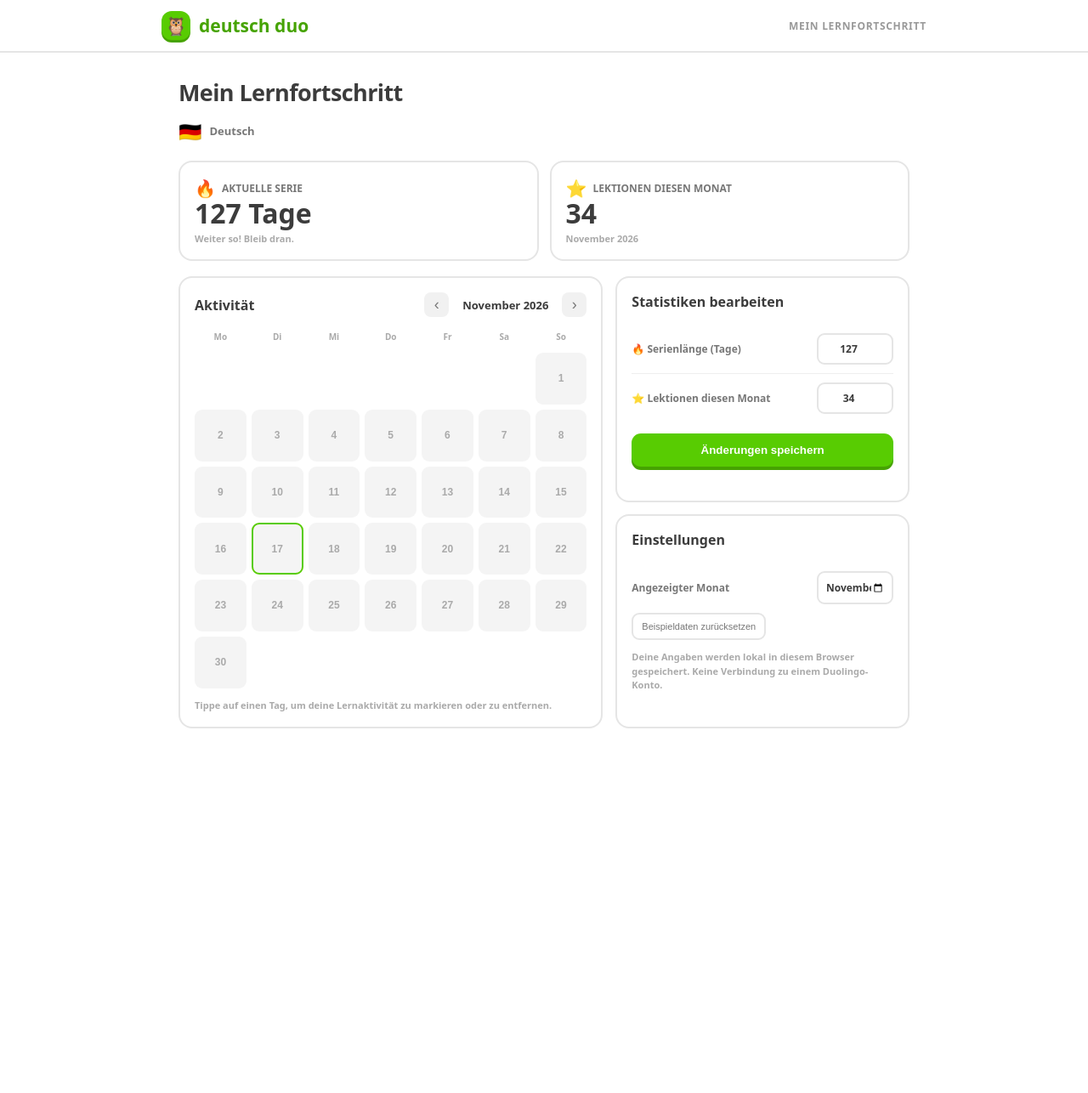
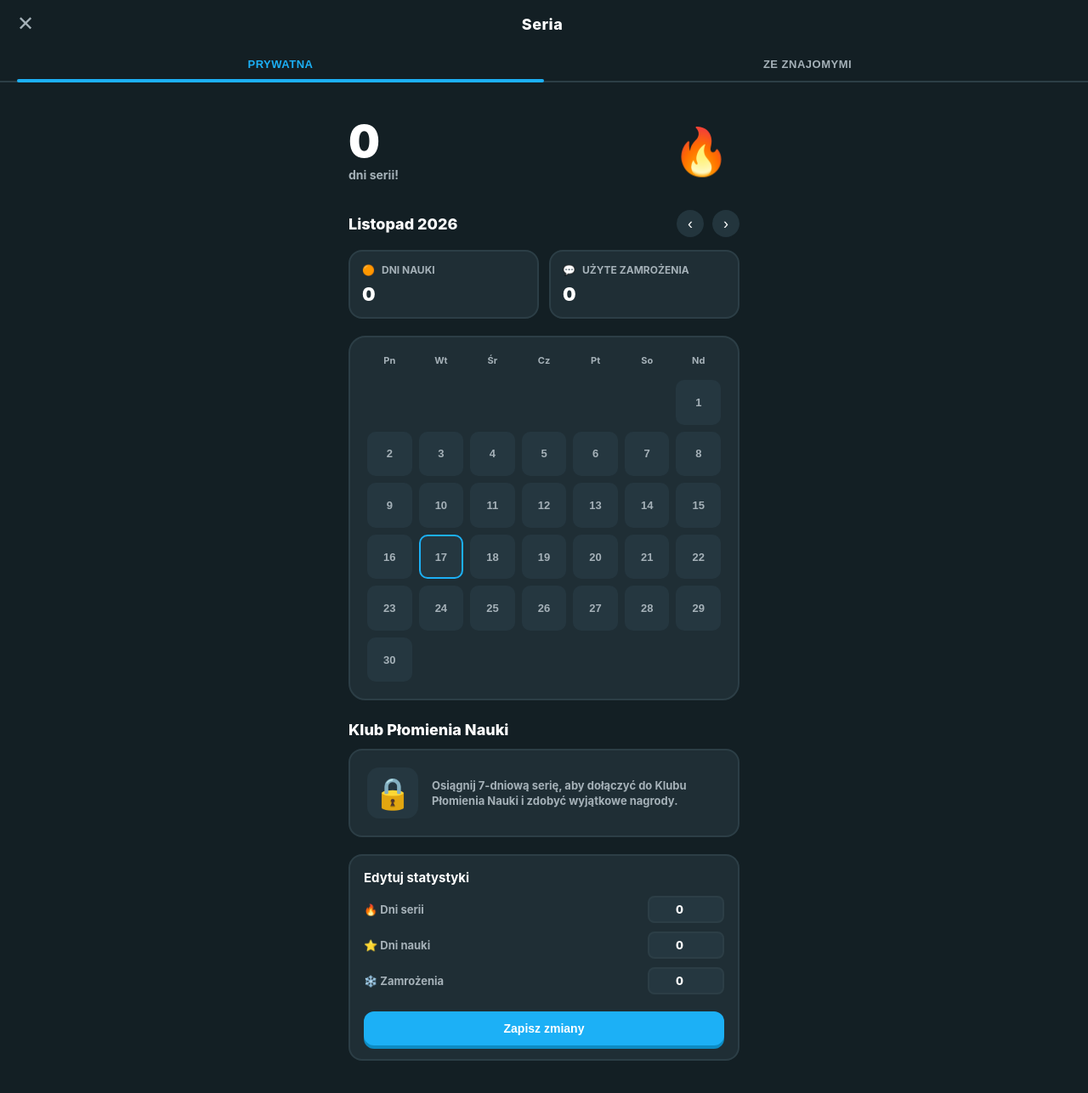
Before and after one commit to wojtowu/deutsch-duo, a plain HTML site: page index.html in a window 1280 px wide. Shown: the whole page at 85% size. Before the commit the page ends 917 px from the top, so only its background shows below. Drawn offline with Linux system fonts and the light colour scheme.

Commit message:
Add files via upload

```diff
--- a/index.html
+++ b/index.html
@@ -1,59 +1,494 @@
 <!doctype html>
-<html lang="de">
+<html lang="pl">
 <head>
-<meta charset="utf-8"><meta name="viewport" content="width=device-width,initial-scale=1,viewport-fit=cover">
-<meta name="theme-color" content="#58cc02"><title>Deutsch — Lernfortschritt</title>
+<meta charset="utf-8">
+<meta name="viewport" content="width=device-width,initial-scale=1,viewport-fit=cover">
+<meta name="theme-color" content="#131f24">
+<title>Seria — Deutsch Duo</title>
 <style>
-:root{--g:#58cc02;--gd:#46a302;--ink:#3c3c3c;--muted:#999;--line:#e5e5e5;--pale:#f6f6f6}
-*{box-sizing:border-box}body{margin:0;background:#fff;color:var(--ink);font-family:Nunito,"Arial Rounded MT Bold",system-ui,-apple-system,sans-serif;font-weight:750}
-.top{height:62px;border-bottom:2px solid var(--line);display:flex;align-items:center;justify-content:space-between;padding:0 max(18px,calc((100vw - 900px)/2));position:sticky;top:0;background:white}
-.brand{display:flex;align-items:center;gap:10px;color:var(--gd);font-size:21px}.owl{width:34px;height:34px;background:var(--g);border-radius:12px;display:grid;place-items:center;font-size:21px;box-shadow:0 3px var(--gd)}.tag{font-size:12px;color:#999;letter-spacing:.7px}
-main{max-width:900px;margin:auto;padding:28px 20px 60px}h1{font-size:27px;margin:0 0 20px;letter-spacing:-.6px}.course{display:flex;align-items:center;gap:9px;color:#777;font-size:13px;margin:-8px 0 20px}.flag{font-size:22px}
-.stats{display:grid;grid-template-columns:1fr 1fr;gap:13px;margin-bottom:18px}.stat,.panel{border:2px solid var(--line);border-radius:16px;padding:17px}.stat{min-height:110px;display:flex;flex-direction:column;justify-content:space-between}.head{font-size:12px;color:#777;display:flex;align-items:center;gap:7px}.ico{font-size:20px}.value{font-size:32px;line-height:1}.sub{font-size:11px;color:#aaa;margin-top:6px}
-.panel h2{font-size:16px;margin:0 0 16px;display:flex;align-items:center;justify-content:space-between}.nav{display:flex;align-items:center;gap:9px}.nav button{border:0;background:#f1f1f1;color:#777;border-radius:8px;width:29px;height:29px;font-size:18px}.month{font-size:13px;min-width:115px;text-align:center}
-.layout{display:grid;grid-template-columns:1.3fr .9fr;gap:15px}.calendar{display:grid;grid-template-columns:repeat(7,1fr);gap:6px}.weekday{text-align:center;font-size:10px;color:#aaa;padding:0 0 6px}.day{border:2px solid transparent;background:#f4f4f4;color:#aaa;border-radius:9px;aspect-ratio:1;display:grid;place-items:center;font-size:12px;font-weight:750;padding:0}.day.active{background:#d9f7bd;border-color:#b6eb88;color:#398900}.day.today{border-color:var(--g)}.day.empty{background:transparent}
-.hint{font-size:11px;color:#aaa;line-height:1.5;margin:12px 0 0;font-weight:600}.side{display:grid;gap:14px}.edit{display:flex;justify-content:space-between;align-items:center;gap:8px;padding:10px 0;border-bottom:1px solid #eee;font-size:12px;color:#777}.edit:last-of-type{border:0}.edit input{width:90px;padding:8px;border:2px solid var(--line);border-radius:9px;text-align:center;color:var(--ink);font:inherit;outline:0}.edit input:focus{border-color:var(--g)}.save{width:100%;margin-top:13px;border:0;border-radius:11px;background:var(--g);color:white;padding:12px;box-shadow:0 4px var(--gd);font-weight:800}.save:active{transform:translateY(2px);box-shadow:0 2px var(--gd)}.reset{border:2px solid var(--line);background:#fff;color:#777;border-radius:9px;padding:8px 10px;font-size:11px}.toast{position:fixed;bottom:20px;left:50%;transform:translateX(-50%);background:#333;color:white;border-radius:10px;padding:10px 15px;font-size:12px;opacity:0;transition:.2s}.toast.show{opacity:1}
-@media(max-width:650px){.top{padding:0 15px}.tag{font-size:10px}main{padding:23px 14px 45px}h1{font-size:23px}.layout{grid-template-columns:1fr}.stats{gap:8px}.stat{padding:13px;min-height:100px}.value{font-size:29px}.panel{padding:15px}.day{font-size:11px}.side{grid-template-columns:1fr 1fr}.edit{display:block}.edit input{width:100%;margin-top:7px}.save{font-size:12px;padding:10px 5px}}
-@media(max-width:370px){.side{grid-template-columns:1fr}}
-</style></head>
+:root {
+  --bg: #131f24;
+  --panel-bg: #1f2e35;
+  --border: #2c3e46;
+  --text: #ffffff;
+  --muted: #a5b1b8;
+  --blue: #1cb0f6;
+  --orange: #ff9600;
+  --active-bg: #393222;
+  --active-border: #b38206;
+  --active-text: #ffc233;
+}
+* { box-sizing: border-box; }
+body {
+  margin: 0;
+  background: var(--bg);
+  color: var(--text);
+  font-family: -apple-system, BlinkMacSystemFont, "Segoe UI", Roboto, Helvetica, Arial, sans-serif;
+  font-weight: 700;
+  padding-bottom: 50px;
+  -webkit-tap-highlight-color: transparent;
+}
+.header-top {
+  display: flex;
+  align-items: center;
+  justify-content: space-between;
+  padding: 16px 20px;
+  position: relative;
+}
+.close-btn {
+  background: none;
+  border: none;
+  color: var(--muted);
+  font-size: 24px;
+  cursor: pointer;
+  padding: 0;
+  line-height: 1;
+}
+.page-title {
+  font-size: 18px;
+  font-weight: 800;
+  letter-spacing: 0.5px;
+  text-align: center;
+  flex: 1;
+}
+.tabs {
+  display: flex;
+  border-bottom: 2px solid var(--border);
+  padding: 0 20px;
+}
+.tab {
+  flex: 1;
+  text-align: center;
+  padding: 12px 0;
+  font-size: 13px;
+  font-weight: 800;
+  color: var(--muted);
+  background: none;
+  border: none;
+  cursor: pointer;
+  position: relative;
+  letter-spacing: 0.5px;
+}
+.tab.active {
+  color: var(--blue);
+}
+.tab.active::after {
+  content: '';
+  position: absolute;
+  bottom: -2px;
+  left: 0;
+  right: 0;
+  height: 4px;
+  background: var(--blue);
+  border-radius: 2px;
+}
+main {
+  max-width: 500px;
+  margin: 0 auto;
+  padding: 20px;
+}
+.streak-hero {
+  display: flex;
+  align-items: center;
+  justify-content: space-between;
+  margin: 15px 0 25px;
+}
+.streak-info .big-num {
+  font-size: 52px;
+  font-weight: 900;
+  line-height: 1;
+  margin-bottom: 4px;
+}
+.streak-info .sub-text {
+  font-size: 14px;
+  color: var(--muted);
+  font-weight: 700;
+}
+.streak-icon-container {
+  width: 90px;
+  height: 90px;
+  display: grid;
+  place-items: center;
+  font-size: 54px;
+}
+.month-nav-container {
+  display: flex;
+  align-items: center;
+  justify-content: space-between;
+  margin-bottom: 15px;
+}
+.month-title {
+  font-size: 18px;
+  font-weight: 800;
+  text-transform: capitalize;
+}
+.nav-arrows {
+  display: flex;
+  gap: 10px;
+}
+.nav-btn {
+  background: #23353d;
+  border: none;
+  color: var(--text);
+  border-radius: 50%;
+  width: 32px;
+  height: 32px;
+  font-size: 18px;
+  cursor: pointer;
+  display: grid;
+  place-items: center;
+}
+.stats-row {
+  display: grid;
+  grid-template-columns: 1fr 1fr;
+  gap: 12px;
+  margin-bottom: 20px;
+}
+.stat-box {
+  background: var(--panel-bg);
+  border: 2px solid var(--border);
+  border-radius: 16px;
+  padding: 14px;
+  display: flex;
+  flex-direction: column;
+  gap: 8px;
+}
+.stat-box-head {
+  display: flex;
+  align-items: center;
+  gap: 8px;
+  font-size: 12px;
+  color: var(--muted);
+}
+.stat-box-val {
+  font-size: 22px;
+  font-weight: 900;
+}
+.calendar-panel {
+  background: var(--panel-bg);
+  border: 2px solid var(--border);
+  border-radius: 20px;
+  padding: 20px;
+  margin-bottom: 24px;
+}
+.calendar {
+  display: grid;
+  grid-template-columns: repeat(7, 1fr);
+  gap: 8px;
+}
+.weekday {
+  text-align: center;
+  font-size: 11px;
+  color: var(--muted);
+  padding-bottom: 8px;
+}
+.day {
+  background: #253740;
+  border: 2px solid transparent;
+  color: var(--muted);
+  border-radius: 10px;
+  aspect-ratio: 1;
+  display: grid;
+  place-items: center;
+  font-size: 13px;
+  font-weight: 800;
+  cursor: pointer;
+  transition: 0.1s;
+}
+.day.active {
+  background: #393222;
+  border-color: #b38206;
+  color: #ffc233;
+}
+.day.today {
+  border-color: var(--blue);
+}
+.day.empty {
+  background: transparent;
+  border: none;
+  cursor: default;
+}
+.club-section-title {
+  font-size: 18px;
+  font-weight: 800;
+  margin-bottom: 12px;
+}
+.club-card {
+  background: var(--panel-bg);
+  border: 2px solid var(--border);
+  border-radius: 16px;
+  padding: 20px;
+  display: flex;
+  align-items: center;
+  gap: 16px;
+}
+.lock-icon {
+  font-size: 36px;
+  background: #253740;
+  width: 60px;
+  height: 60px;
+  border-radius: 14px;
+  display: grid;
+  place-items: center;
+  flex-shrink: 0;
+}
+.club-text {
+  font-size: 13px;
+  color: var(--muted);
+  line-height: 1.4;
+  font-weight: 700;
+}
+.edit-panel {
+  background: var(--panel-bg);
+  border: 2px solid var(--border);
+  border-radius: 16px;
+  padding: 16px;
+  margin-top: 20px;
+}
+.edit-panel h3 {
+  font-size: 15px;
+  margin: 0 0 12px 0;
+}
+.edit-row {
+  display: flex;
+  justify-content: space-between;
+  align-items: center;
+  margin-bottom: 10px;
+  font-size: 13px;
+  color: var(--muted);
+}
+.edit-row input {
+  width: 90px;
+  padding: 6px 10px;
+  background: #253740;
+  border: 2px solid var(--border);
+  border-radius: 8px;
+  color: var(--text);
+  font: inherit;
+  font-weight: 800;
+  text-align: center;
+  outline: none;
+}
+.edit-row input:focus {
+  border-color: var(--blue);
+}
+.save-btn {
+  width: 100%;
+  background: var(--blue);
+  color: white;
+  border: none;
+  border-radius: 12px;
+  padding: 12px;
+  font-weight: 800;
+  font-size: 14px;
+  cursor: pointer;
+  margin-top: 10px;
+  box-shadow: 0 4px #0d8bc3;
+}
+.save-btn:active {
+  transform: translateY(2px);
+  box-shadow: 0 2px #0d8bc3;
+}
+.toast {
+  position: fixed;
+  bottom: 30px;
+  left: 50%;
+  transform: translateX(-50%);
+  background: #2d3748;
+  color: white;
+  padding: 10px 20px;
+  border-radius: 10px;
+  font-size: 13px;
+  opacity: 0;
+  transition: 0.2s;
+  pointer-events: none;
+  box-shadow: 0 4px 12px rgba(0,0,0,0.3);
+}
+.toast.show { opacity: 1; }
+</style>
+</head>
 <body>
-<header class="top"><div class="brand"><span class="owl">🦉</span><span>deutsch duo</span></div><div class="tag">MEIN LERNFORTSCHRITT</div></header>
+<div class="header-top">
+  <button class="close-btn" onclick="history.back()">✕</button>
+  <div class="page-title">Seria</div>
+  <div style="width: 24px;"></div>
+</div>
+
+<div class="tabs">
+  <button class="tab active">PRYWATNA</button>
+  <button class="tab">ZE ZNAJOMYMI</button>
+</div>
+
 <main>
-<h1>Mein Lernfortschritt</h1>
-<div class="course"><span class="flag">🇩🇪</span><span>Deutsch</span></div>
-<section class="stats">
-<div class="stat"><div class="head"><span class="ico">🔥</span> AKTUELLE SERIE</div><div><div class="value" id="streak">0 Tage</div><div class="sub">Weiter so! Bleib dran.</div></div></div>
-<div class="stat"><div class="head"><span class="ico">⭐</span> LEKTIONEN DIESEN MONAT</div><div><div class="value" id="lessons">0</div><div class="sub" id="monthCaption"></div></div></div>
-</section>
-<section class="layout">
-<div class="panel"><h2><span>Aktivität</span><div class="nav"><button id="prev" aria-label="Vorheriger Monat">‹</button><span class="month" id="monthTitle"></span><button id="next" aria-label="Nächster Monat">›</button></div></h2>
-<div class="calendar" id="calendar"></div><p class="hint">Tippe auf einen Tag, um deine Lernaktivität zu markieren oder zu entfernen.</p></div>
-<div class="side">
-<div class="panel"><h2>Statistiken bearbeiten</h2>
-<label class="edit">🔥 Serienlänge (Tage)<input id="streakInput" type="number" min="0" max="99999"></label>
-<label class="edit">⭐ Lektionen diesen Monat<input id="lessonsInput" type="number" min="0" max="99999"></label>
-<button class="save" id="save">Änderungen speichern</button></div>
-<div class="panel"><h2>Einstellungen</h2><label class="edit">Angezeigter Monat<input id="monthInput" type="month"></label><button class="reset" id="reset">Beispieldaten zurücksetzen</button><p class="hint">Deine Angaben werden lokal in diesem Browser gespeichert. Keine Verbindung zu einem Duolingo-Konto.</p></div>
-</div></section></main><div class="toast" id="toast">Gespeichert!</div>
+  <div class="streak-hero">
+    <div class="streak-info">
+      <div class="big-num" id="streak">0</div>
+      <div class="sub-text">dni serii!</div>
+    </div>
+    <div class="streak-icon-container">🔥</div>
+  </div>
+
+  <div class="month-nav-container">
+    <div class="month-title" id="monthTitle">listopad 2026</div>
+    <div class="nav-arrows">
+      <button class="nav-btn" id="prev">‹</button>
+      <button class="nav-btn" id="next">›</button>
+    </div>
+  </div>
+
+  <div class="stats-row">
+    <div class="stat-box">
+      <div class="stat-box-head"><span>🟠</span> DNI NAUKI</div>
+      <div class="stat-box-val" id="lessons">0</div>
+    </div>
+    <div class="stat-box">
+      <div class="stat-box-head"><span>💬</span> UŻYTE ZAMROŻENIA</div>
+      <div class="stat-box-val" id="freezes">0</div>
+    </div>
+  </div>
+
+  <div class="calendar-panel">
+    <div class="calendar" id="calendar"></div>
+  </div>
+
+  <div class="club-section-title">Klub Płomienia Nauki</div>
+  <div class="club-card">
+    <div class="lock-icon">🔒</div>
+    <div class="club-text">Osiągnij 7-dniową serię, aby dołączyć do Klubu Płomienia Nauki i zdobyć wyjątkowe nagrody.</div>
+  </div>
+
+  <div class="edit-panel">
+    <h3>Edytuj statystyki</h3>
+    <div class="edit-row">
+      <span>🔥 Dni serii</span>
+      <input id="streakInput" type="number" min="0" max="99999">
+    </div>
+    <div class="edit-row">
+      <span>⭐ Dni nauki</span>
+      <input id="lessonsInput" type="number" min="0" max="99999">
+    </div>
+    <div class="edit-row">
+      <span>❄️ Zamrożenia</span>
+      <input id="freezesInput" type="number" min="0" max="99999">
+    </div>
+    <button class="save-btn" id="save">Zapisz zmiany</button>
+  </div>
+</main>
+
+<div class="toast" id="toast">Zapisano!</div>
+
 <script>
-const $=id=>document.getElementById(id),now=new Date(),pad=n=>String(n).padStart(2,'0'),current=`${now.getFullYear()}-${pad(now.getMonth()+1)}`;
-const defaults={streak:127,lessons:34,month:current,days:{}};
-let data;try{data={...defaults,...JSON.parse(localStorage.getItem('deutschDuo')||'{}')};}catch(e){data={...defaults}}let shown=data.month||current;
-function store(){localStorage.setItem('deutschDuo',JSON.stringify(data))}
-function dateOf(k){let [y,m]=k.split('-').map(Number);return new Date(y,m-1,1)}
-function label(k){return dateOf(k).toLocaleDateString('de-DE',{month:'long',year:'numeric'})}
-function render(){
-$('streak').textContent=(+data.streak||0)+' Tage';$('lessons').textContent=+data.lessons||0;$('monthCaption').textContent=label(current);
-$('streakInput').value=data.streak;$('lessonsInput').value=data.lessons;$('monthInput').value=data.month||current;$('monthTitle').textContent=label(shown);
-let d=dateOf(shown),y=d.getFullYear(),m=d.getMonth(),offset=(d.getDay()+6)%7,total=new Date(y,m+1,0).getDate(),cal=$('calendar');cal.innerHTML='';
-['Mo','Di','Mi','Do','Fr','Sa','So'].forEach(x=>{let e=document.createElement('div');e.className='weekday';e.textContent=x;cal.append(e)});
-for(let i=0;i<offset;i++){let e=document.createElement('div');e.className='day empty';cal.append(e)}
-for(let n=1;n<=total;n++){let k=shown+'-'+pad(n),e=document.createElement('button');e.type='button';e.className='day';e.textContent=n;if(data.days[k])e.classList.add('active');if(k===current+'-'+pad(now.getDate()))e.classList.add('today');e.addEventListener('click',()=>{data.days[k]=!data.days[k];if(!data.days[k])delete data.days[k];store();render()});cal.append(e)}
+const $ = id => document.getElementById(id),
+      now = new Date(),
+      pad = n => String(n).padStart(2,'0'),
+      current = `${now.getFullYear()}-${pad(now.getMonth()+1)}`;
+
+const defaults = { streak: 0, lessons: 0, freezes: 0, month: current, days: {} };
+let data;
+try {
+  data = { ...defaults, ...JSON.parse(localStorage.getItem('deutschDuo') || '{}') };
+} catch(e) {
+  data = { ...defaults };
 }
-function toast(){let t=$('toast');t.classList.add('show');setTimeout(()=>t.classList.remove('show'),1400)}
-$('save').onclick=()=>{data.streak=Math.max(0,+$('streakInput').value||0);data.lessons=Math.max(0,+$('lessonsInput').value||0);store();render();toast()};
-$('prev').onclick=()=>{let d=dateOf(shown);d.setMonth(d.getMonth()-1);shown=d.getFullYear()+'-'+pad(d.getMonth()+1);render()};
-$('next').onclick=()=>{let d=dateOf(shown);d.setMonth(d.getMonth()+1);shown=d.getFullYear()+'-'+pad(d.getMonth()+1);render()};
-$('monthInput').onchange=e=>{if(e.target.value){data.month=e.target.value;shown=e.target.value;store();render();toast()}};
-$('reset').onclick=()=>{if(confirm('Beispieldaten wiederherstellen?')){data={...defaults,days:{}};shown=current;store();render();toast()}};render();
-</script></body></html>
+
+let shown = data.month || current;
+
+function store() {
+  localStorage.setItem('deutschDuo', JSON.stringify(data));
+}
+
+function dateOf(k) {
+  let [y, m] = k.split('-').map(Number);
+  return new Date(y, m - 1, 1);
+}
+
+function label(k) {
+  return dateOf(k).toLocaleDateString('pl-PL', { month: 'long', year: 'numeric' });
+}
+
+function render() {
+  $('streak').textContent = +data.streak || 0;
+  $('lessons').textContent = +data.lessons || 0;
+  $('freezes').textContent = +data.freezes || 0;
+
+  $('streakInput').value = data.streak;
+  $('lessonsInput').value = data.lessons;
+  $('freezesInput').value = data.freezes;
+  $('monthTitle').textContent = label(shown);
+
+  let d = dateOf(shown),
+      y = d.getFullYear(),
+      m = d.getMonth(),
+      offset = (d.getDay() + 6) % 7,
+      total = new Date(y, m + 1, 0).getDate(),
+      cal = $('calendar');
+
+  cal.innerHTML = '';
+  ['Pn', 'Wt', 'Śr', 'Cz', 'Pt', 'So', 'Nd'].forEach(x => {
+    let e = document.createElement('div');
+    e.className = 'weekday';
+    e.textContent = x;
+    cal.append(e);
+  });
+
+  for (let i = 0; i < offset; i++) {
+    let e = document.createElement('div');
+    e.className = 'day empty';
+    cal.append(e);
+  }
+
+  for (let n = 1; n <= total; n++) {
+    let k = shown + '-' + pad(n),
+        e = document.createElement('button');
+    e.type = 'button';
+    e.className = 'day';
+    e.textContent = n;
+
+    if (data.days[k]) e.classList.add('active');
+    if (k === `${now.getFullYear()}-${pad(now.getMonth()+1)}-${pad(now.getDate())}`) {
+      e.classList.add('today');
+    }
+
+    e.addEventListener('click', () => {
+      data.days[k] = !data.days[k];
+      if (!data.days[k]) delete data.days[k];
+      store();
+      render();
+    });
+    cal.append(e);
+  }
+}
+
+function toast() {
+  let t = $('toast');
+  t.classList.add('show');
+  setTimeout(() => t.classList.remove('show'), 1400);
+}
+
+$('save').onclick = () => {
+  data.streak = Math.max(0, +$('streakInput').value || 0);
+  data.lessons = Math.max(0, +$('lessonsInput').value || 0);
+  data.freezes = Math.max(0, +$('freezesInput').value || 0);
+  store();
+  render();
+  toast();
+};
+
+$('prev').onclick = () => {
+  let d = dateOf(shown);
+  d.setMonth(d.getMonth() - 1);
+  shown = d.getFullYear() + '-' + pad(d.getMonth() + 1);
+  render();
+};
+
+$('next').onclick = () => {
+  let d = dateOf(shown);
+  d.setMonth(d.getMonth() + 1);
+  shown = d.getFullYear() + '-' + pad(d.getMonth() + 1);
+  render();
+};
+
+render();
+</script>
+</body>
+</html>
```
